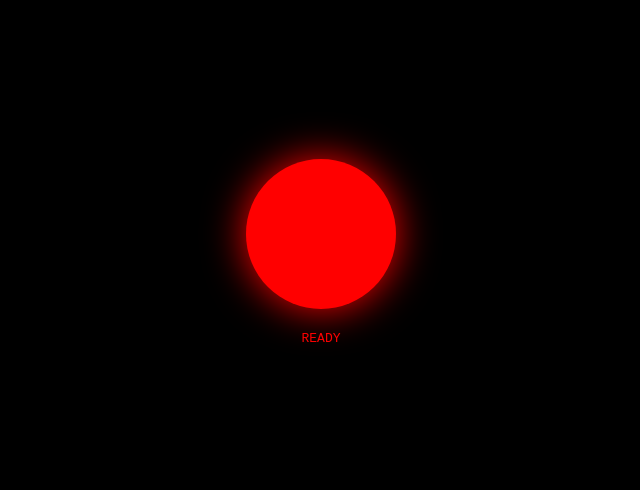
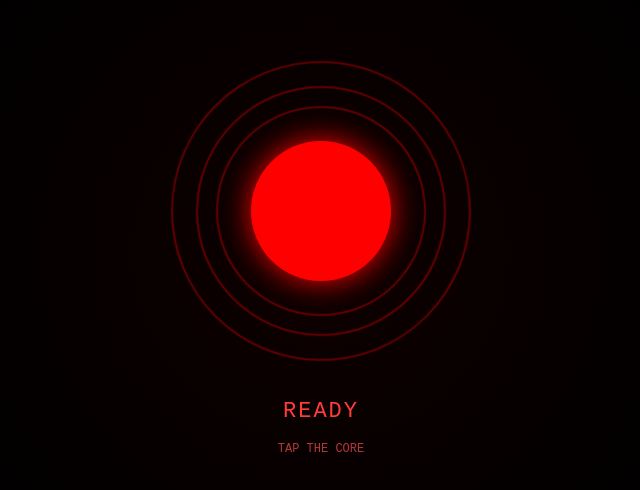
Before and after one commit to onelove212121/jarvis-ironman-ui, a React (Vite) app: page / in a window 1280 px wide. Shown: the part 146-636 px from the top of the page, without its empty margins (319-959 px from the left). Built offline with nearby package versions, Linux system fonts and the light colour scheme.

Commit message:
Update App.jsx

```diff
--- a/src/App.jsx
+++ b/src/App.jsx
@@ -1,39 +1,135 @@
-import React, { useState } from "react";
+import React, { useEffect, useRef, useState } from "react";
+
+const ringStyle = (size, duration, reverse = false) => ({
+  position: "absolute",
+  width: size,
+  height: size,
+  border: "2px solid rgba(255,0,0,0.35)",
+  borderRadius: "50%",
+  animation: `${reverse ? "spinReverse" : "spin"} ${duration}s linear infinite`,
+});
 
 export default function App() {
   const [state, setState] = useState("READY");
+  const [active, setActive] = useState(false);
+  const timers = useRef([]);
+
+  const clearTimers = () => {
+    timers.current.forEach(clearTimeout);
+    timers.current = [];
+  };
+
+  useEffect(() => {
+    return () => clearTimers();
+  }, []);
 
   const trigger = () => {
+    clearTimers();
+    setActive(true);
     setState("LISTENING");
 
-    setTimeout(() => setState("PROCESSING"), 2000);
-    setTimeout(() => setState("RESPONDING"), 4000);
-    setTimeout(() => setState("READY"), 7000);
+    timers.current.push(setTimeout(() => setState("PROCESSING"), 2000));
+    timers.current.push(setTimeout(() => setState("RESPONDING"), 4000));
+    timers.current.push(
+      setTimeout(() => {
+        setState("READY");
+        setActive(false);
+      }, 7000)
+    );
   };
 
   return (
-    <div style={{
-      background: "black",
+    <>
+      <style>{`
+        body {
+          margin: 0;
+          background: black;
+          overflow: hidden;
+          font-family: monospace;
+        }
+
+        @keyframes spin {
+          from { transform: rotate(0deg); }
+          to { transform: rotate(360deg); }
+        }
+
+        @keyframes spinReverse {
+          from { transform: rotate(360deg); }
+          to { transform: rotate(0deg); }
+        }
+
+        @keyframes pulse {
+          0% { transform: scale(1); box-shadow: 0 0 30px red; }
+          50% { transform: scale(1.08); box-shadow: 0 0 70px red; }
+          100% { transform: scale(1); box-shadow: 0 0 30px red; }
+        }
+
+        .core-active {
+          animation: pulse 1s ease-in-out infinite;
+        }
+      `}</style>
+
+      <div
+        style={{
           height: "100vh",
+          width: "100vw",
+          background: "radial-gradient(circle at center, rgba(80,0,0,0.18), black 60%)",
           display: "flex",
-      flexDirection: "column",
           justifyContent: "center",
           alignItems: "center",
+          flexDirection: "column",
           color: "red",
-      fontFamily: "monospace"
-    }}>
+        }}
+      >
         <div
           onClick={trigger}
           style={{
-          width: 150,
-          height: 150,
+            position: "relative",
+            width: 320,
+            height: 320,
+            display: "flex",
+            justifyContent: "center",
+            alignItems: "center",
+            cursor: "pointer",
+          }}
+        >
+          <div style={ringStyle(300, 10)} />
+          <div style={ringStyle(250, 7, true)} />
+          <div style={ringStyle(210, 5)} />
+
+          <div
+            className={active ? "core-active" : ""}
+            style={{
+              width: 140,
+              height: 140,
               borderRadius: "50%",
               background: "red",
-          boxShadow: "0 0 40px red",
-          cursor: "pointer"
+              boxShadow: "0 0 30px red",
             }}
           />
-      <h2 style={{ marginTop: 20 }}>{state}</h2>
         </div>
+
+        <div
+          style={{
+            marginTop: 24,
+            fontSize: 22,
+            letterSpacing: 2,
+            color: "#ff3b3b",
+          }}
+        >
+          {state}
+        </div>
+
+        <div
+          style={{
+            marginTop: 12,
+            fontSize: 12,
+            color: "rgba(255,80,80,0.7)",
+          }}
+        >
+          TAP THE CORE
+        </div>
+      </div>
+    </>
   );
 }
```
Lines whose indentation alone changed are shown as unchanged.
